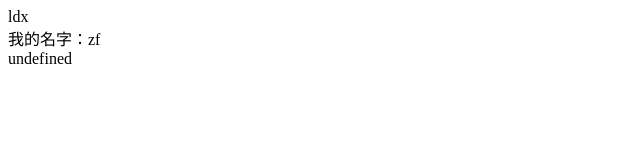
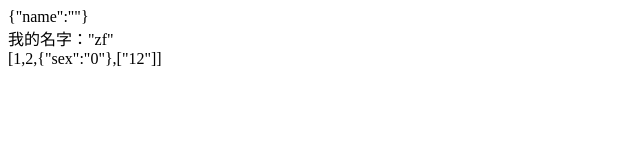
Before and after one commit to leidao/my-vue, a website built with webpack: page public/index.html in a window 1280 px wide. Shown: the whole page, without its empty margins (0-640 px from the left). Built offline with nearby package versions, Linux system fonts and the light colour scheme.

Commit message:
对象和数组的依赖收集

```diff
--- a/public/index.html
+++ b/public/index.html
@@ -9,7 +9,7 @@
   <div id="app">
    {{msg}}
     <div>我的名字：<span>{{scolle.name}}</span></div>
-    <div>{{arr[2]}}</div>
+    <div>{{arr}}</div>
   </div>
 </body>
 </html></h5>
--- a/source/vue/observe/array.js
+++ b/source/vue/observe/array.js
@@ -20,7 +20,7 @@ methods.forEach(method=>{
     let inserted;
     switch (method) {
       case 'push':
-      case 'pop':
+      case 'unshift':
         inserted = args     //获取添加的参数
         break;
       case 'splice':
@@ -30,6 +30,8 @@ methods.forEach(method=>{
         break;
     }
     if(inserted) observeArray(inserted);
+    //数组的更新
+    this.__ob__&&this.__ob__.dep.notify()
     return r
   }
 })
--- /dev/null
+++ b/source/vue/observe/dep.js
@@ -0,0 +1,28 @@
+let id = 0;
+export class Dep {
+  constructor() {
+    this.id = id++
+    this.subs = []
+  }
+  addSub(watcher) {
+    this.subs.push(watcher)
+  }
+  depend(watcher){
+    //防止第三方修改
+    if(Dep.target){
+      watcher.depend(this)
+    }
+  }
+  notify() {
+    this.subs.forEach(watcher => watcher.update())
+  }
+}
+const stack = []
+export function pushTarget(watcher) {
+  Dep.target = watcher
+  stack.push(watcher)
+}
+export function popTarget() {
+  stack.pop()
+  Dep.target = stack[stack.length - 1]
+}
--- a/source/vue/observe/observer.js
+++ b/source/vue/observe/observer.js
@@ -1,7 +1,13 @@
 import {arrayProtoMethods,observeArray} from './array'
 import {observe} from './index'
+import { Dep } from './dep'
 export class Observer{
   constructor(data){
+    this.dep = new Dep()
+    //给每一个属性值上定义__ob__属性
+    Object.defineProperty(data,'__ob__',{
+      get:()=>this
+    })
     if(Array.isArray(data)){
       //通过修改数组的原型链，重写数组7个会改写自身的原型方法
      data.__proto__ = arrayProtoMethods
@@ -23,18 +29,31 @@ export class Observer{
 
 function defineReactive(data,key,value){
   //递归观测对象的值
-  observe(value)
+  let childObj = observe(value)
+  //每一个属性对应一个dep实例
+  let dep = new Dep()
   Object.defineProperty(data,key,{
+    //在组件中使用了对应的属性才会进行依赖收集
     get(){
       console.log('获取。。。');
-
+      //每一个属性名和属性值（引用类型）都有一个对应的dep，
+      //对象使用属性名上的dep进行依赖收集，数组使用属性值上的dep进行依赖收集
+      if(Dep.target){
+        //对象的依赖收集
+        dep.depend(Dep.target)
+        if(childObj){
+          //数组的依赖收集
+          childObj.dep.depend(Dep.target)
+        }
+      }
       return value
     },
     set(newValue){
       console.log('设置。。。');
-
      if(value === newValue) return
      value = newValue;
+     //更新视图
+     dep.notify()
     }
   })
 }
--- a/source/vue/observe/watch.js
+++ b/source/vue/observe/watch.js
@@ -1,15 +1,41 @@
-export class Watch{
-  constructor(vm,exprOrFn,cb=()=>{},opts={}){
+import {pushTarget,popTarget} from './dep'
+let id = 0
+export class Watch {
+  constructor(vm, exprOrFn, cb = () => { }, opts = {}) {
+    this.id = id++;
+    this.deps = [];
+    this.depId = new Set();
     this.vm = vm
     this.exprOrFn = exprOrFn
-    if(typeof exprOrFn === 'function'){
+    if (typeof exprOrFn === 'function') {
       this.getter = exprOrFn
     }
     this.cb = cb
     this.opts = opts
     this.get()
   }
-  get(){
+  //调用编译函数
+  get() {
+    //将当前watcher挂载
+    pushTarget(this)
+    this.getter()
+    popTarget()
+  }
+  //更新
+  update(){
+    console.log('xxx');
+
     this.getter()
   }
+  depend(dep){
+    //获取每一个dep的id
+     let id = dep.id
+     //过滤同一个dep，同一个属性只会进行一个渲染watcher依赖收集
+     if(!this.depId.has(id)){
+       this.depId.add(id)
+       //将dep和watcher相互记忆
+       this.deps.push(dep)
+       dep.addSub(this)
+     }
+  }
 }
--- a/source/vue/util.js
+++ b/source/vue/util.js
@@ -10,8 +10,11 @@ export const util = {
   },
   //编译文本
    compilerText(node,vm){
-    node.textContent = node.textContent.replace(defaultRE,function(...args){
-       return util.getValue(args[1],vm)
+     if(!node.expr){
+       node.expr = node.textContent
+     }
+    node.textContent = node.expr.replace(defaultRE,function(...args){
+       return JSON.stringify(util.getValue(args[1],vm))
     })
    }
 }
--- a/src/index.js
+++ b/src/index.js
@@ -12,4 +12,14 @@ let vm = new Vue({
   }),
 })
 
-console.log('vm',vm.arr[3].push(13) ,vm);
+// console.log('vm',vm.arr[3].push(13) ,vm);
+setTimeout(()=>{
+  // vm.msg = 'zf1';
+  // vm.msg = 'zf2';
+  // vm.msg = 'zf3';
+  vm.msg = {name:''}
+  vm.msg.name = 'zf'
+  // vm.arr[3].push(15)
+  console.log('vm',vm);
+
+},1000)
```
Also changed, not shown: README.md.
